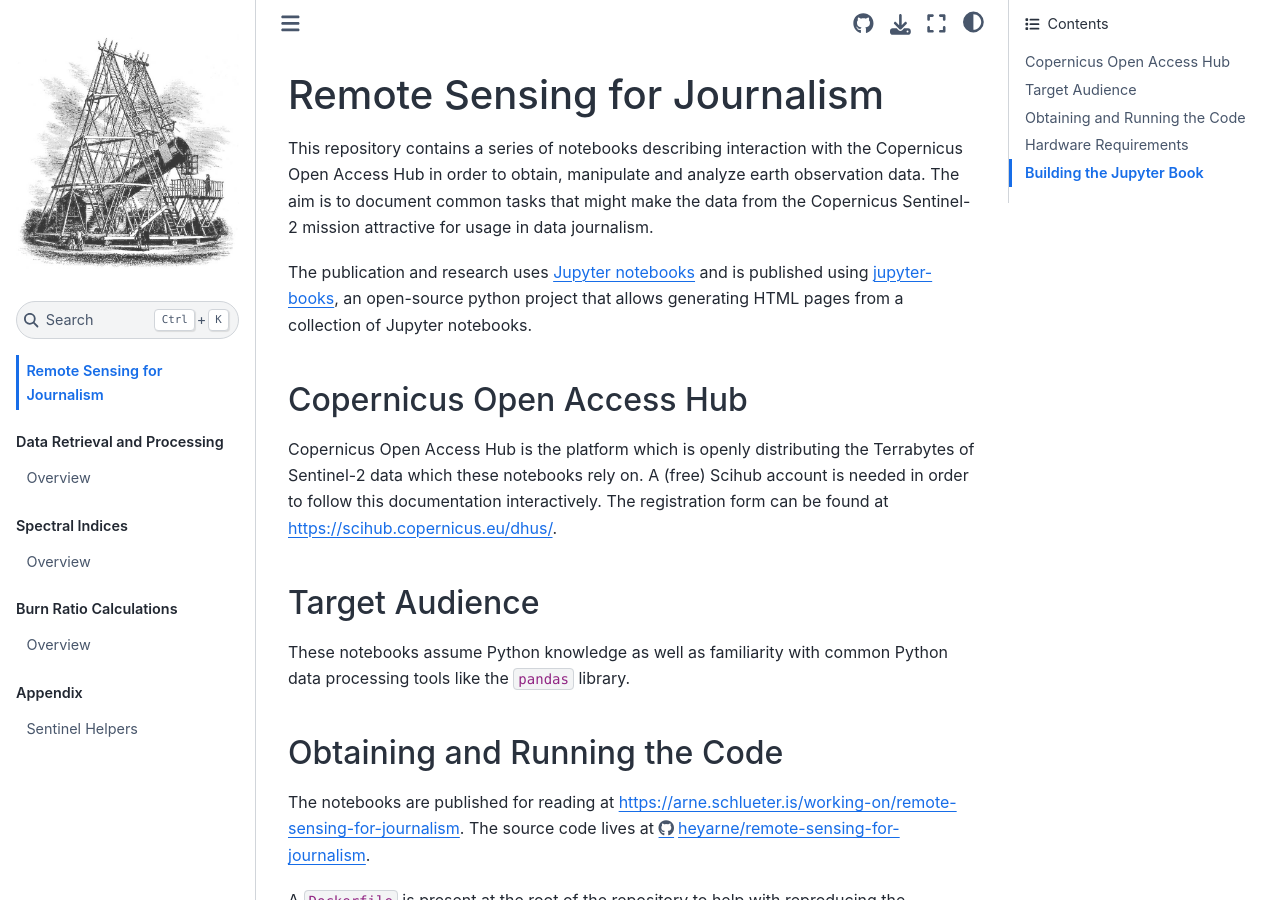
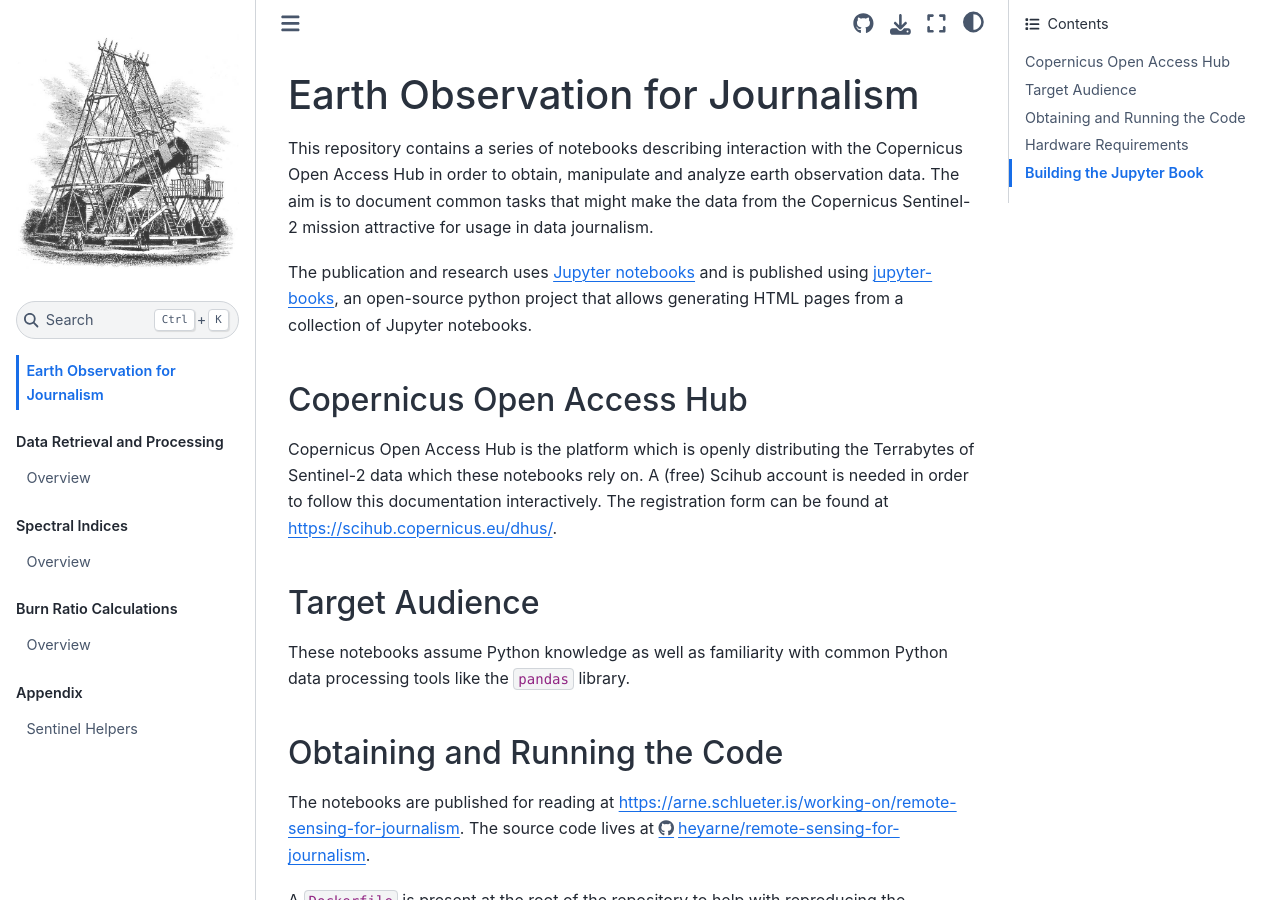
Before and after one commit to rrrnld/earth-observation-for-journalism, a Jupyter Book: the page built from README.md, in a window 1280 px wide and 900 px high. Built offline with Jupyter Book 1.0.4 settings and Sphinx 7.4.7 and the Sphinx Book theme 1.1.4, drawn with Linux system fonts in a browser that asks for light colours; pages that are not in the unit, such as notebooks, are missing from menus.

Commit message:
Remote Sensing → Earth Observation

```diff
--- a/README.md
+++ b/README.md
@@ -1,4 +1,4 @@
-# Remote Sensing for Journalism
+# Earth Observation for Journalism
 
 This repository contains a series of notebooks describing interaction with the Copernicus Open Access Hub in order to obtain, manipulate and analyze earth observation data.
 The aim is to document common tasks that might make the data from the Copernicus Sentinel-2 mission attractive for usage in data journalism.
--- a/_config.yml
+++ b/_config.yml
@@ -5,7 +5,7 @@
 
 #######################################################################################
 # Book settings
-title: Remote Sensing for Journalism  # The title of the book. Will be placed in the left navbar.
+title: Earth Observation for Journalism  # The title of the book. Will be placed in the left navbar.
 author: Arne Schlüter  # The author of the book
 copyright: "CC-BY-SA 4.0 2021"  # Copyright year to be placed in the footer
 logo: great-forty-foot-telescope-wikipedia.png  # A path to the book logo
```
